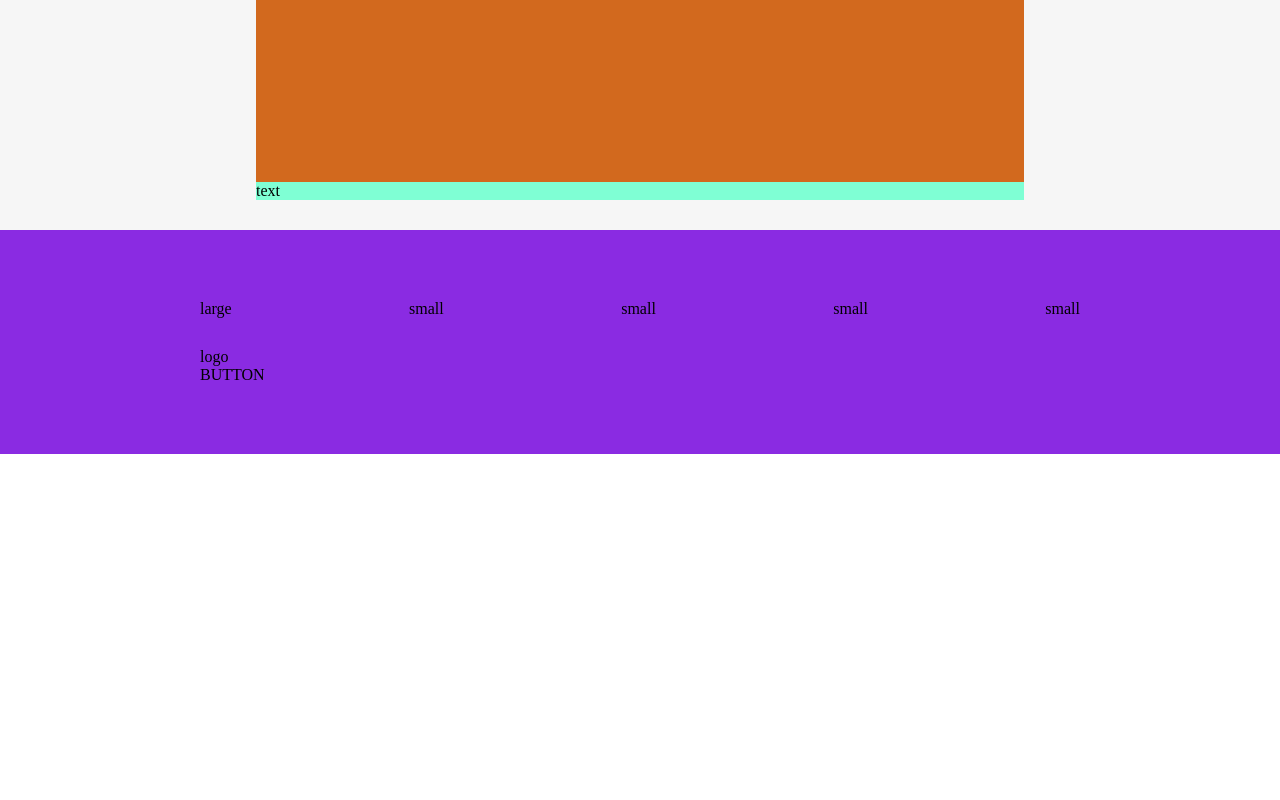
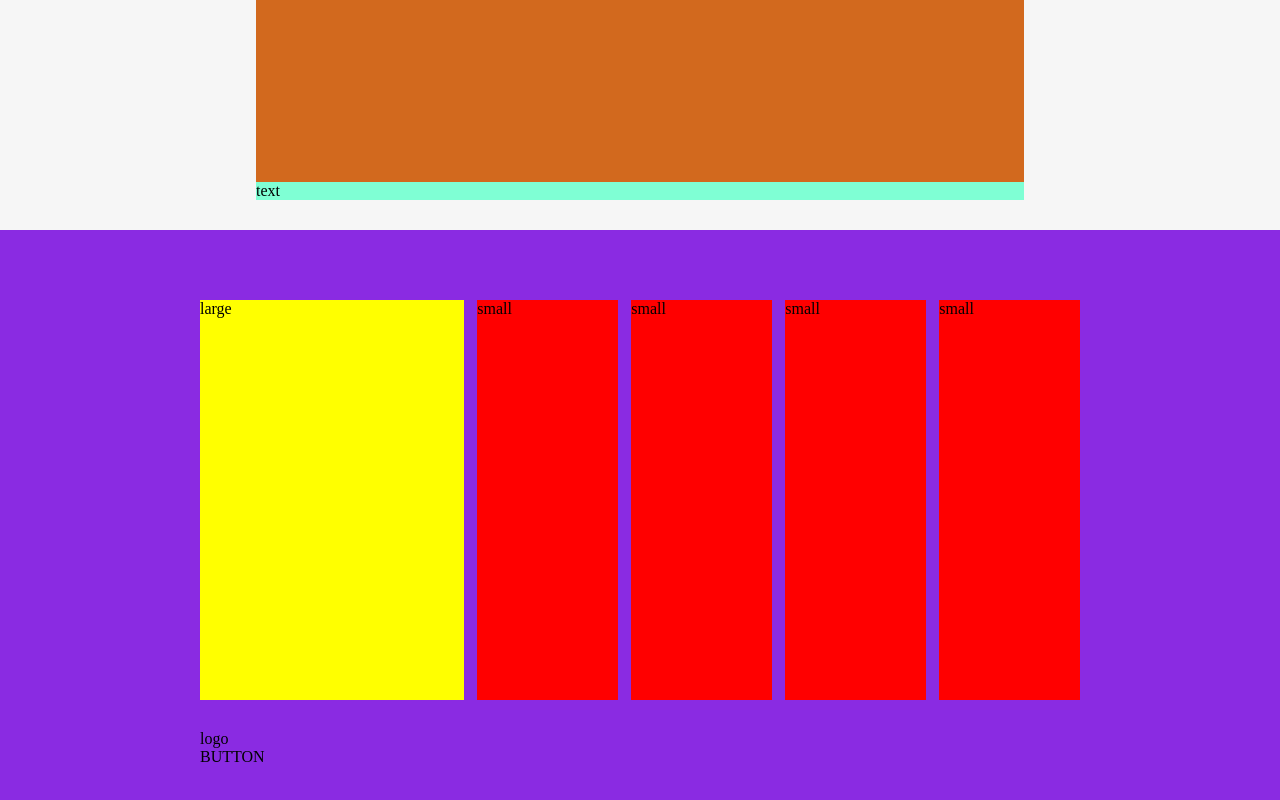
Before and after one commit to CarloBattista/htmlcss-struttura-discord, a plain HTML site: page index.html in a window 1280 px wide. Shown: the part 2471-3271 px from the top of the page. Before the commit the page ends 2925 px from the top, so only its background shows below. Drawn offline with Linux system fonts and the light colour scheme.

Commit message:
box footer

```diff
--- a/_assets/css/style.css
+++ b/_assets/css/style.css
@@ -134,3 +134,14 @@ main {
     align-items: center;
     justify-content: space-between;
 }
+
+.box{
+    background-color: red;
+    width: 16%;
+    height: 400px;
+}
+
+.box.box_large{
+    background-color: yellow;
+    width: 30%;
+}
```
